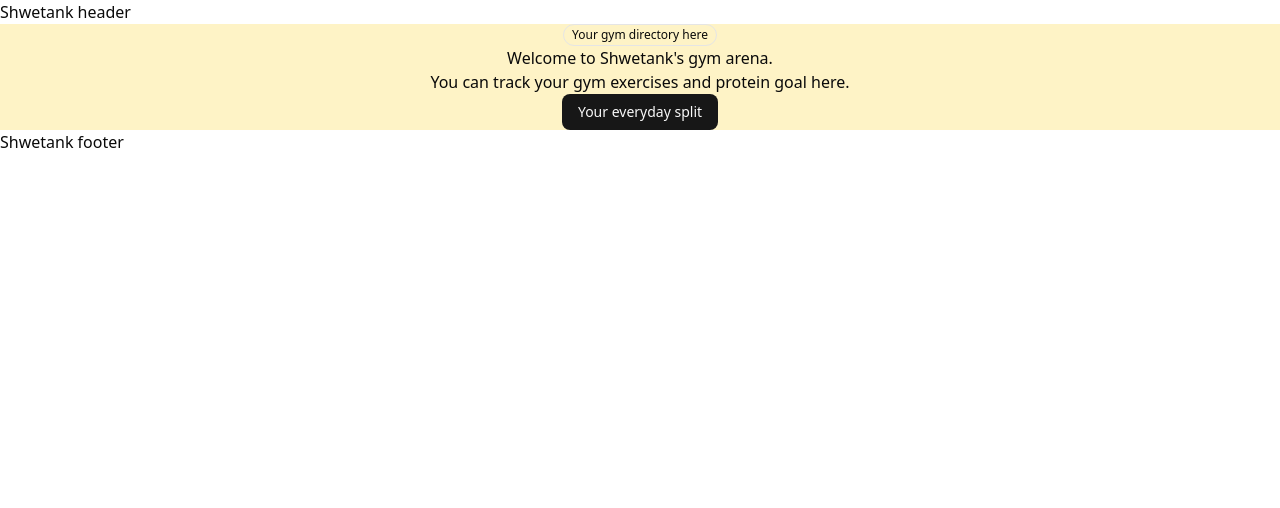
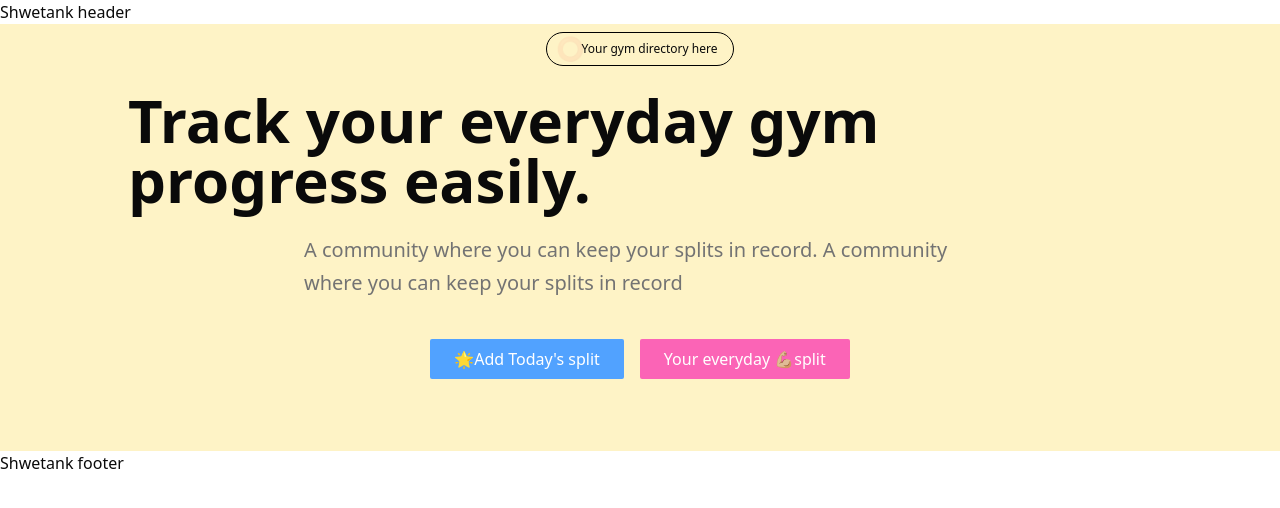
Before and after one commit to shwetank00001/ProteinCounter, a Next.js app: page / in a window 1280 px wide. Shown: the top 508 px of the page. Built offline with nearby package versions, Linux system fonts and the light colour scheme.

Commit message:
Learnt text-muted-foreground (for grey texts), for (max-w-2xl so that content doesnt go out that much), leading-relaxed (for spacing btw two lines)

```diff
--- a/components/landing-page/HeroSection.tsx
+++ b/components/landing-page/HeroSection.tsx
@@ -1,14 +1,20 @@
 import { Button } from "@/components/ui/button";
 import { Badge } from "@/components/ui/badge"
+import Link from "next/link";
+import { SparkleIcon } from "lucide-react";
 
 const HeroSection = () => {
   return (
     <section className="bg-amber-100">
-        <div className="flex flex-col px-5 items-center justify-center">
-            <Badge variant="outline">Your gym directory here  </Badge>
-                <h1>Welcome to Shwetank's gym arena.</h1>
-                <p>You can track your gym exercises and protein goal here.</p>
-            <Button>Your everyday split</Button>
+        <div className="flex flex-col px-5 py-2 items-center justify-center">
+            <Badge className="p-2 px-4 mb-6 border-black" variant="outline"><span className="animate-ping">⭕</span>Your gym directory here  </Badge>
+                <h1 className="text-3xl sm:text-4xl md:text-5xl lg:text-6xl font-bold max-w-5xl mb-6">Track your everyday gym progress easily.</h1>
+                <p className="text-lg sm:text-xl md:text-xl lg:text-xl text-muted-foreground mb-10 max-w-2xl leading-relaxed">A community where you can keep your splits in record. A community where you can keep your splits in record</p>
+
+            <div className="flex flex-col sm:flex-row gap-4 mb-16 ">
+              <Button variant={"blue"} className="text-base" size="lg"><Link href={"/submit"}>🌟Add Today's split</Link></Button>
+              <Button variant={"pink"} className="text-base" size="lg"><Link href={"/splits"}>Your everyday 💪🏼split</Link></Button>
+            </div>
         </div>
     </section>
   )
--- a/components/ui/button.tsx
+++ b/components/ui/button.tsx
@@ -9,7 +9,8 @@ const buttonVariants = cva(
   {
     variants: {
       variant: {
-        default: "bg-primary text-primary-foreground hover:bg-primary/90",
+        blue: "bg-blue-400 text-white hover:bg-blue-200 hover:text-black",
+        pink: "bg-pink-400 text-white hover:bg-pink-200 hover:text-black",
         destructive:
           "bg-destructive text-white hover:bg-destructive/90 focus-visible:ring-destructive/20 dark:focus-visible:ring-destructive/40 dark:bg-destructive/60",
         outline:
@@ -23,7 +24,7 @@ const buttonVariants = cva(
       size: {
         default: "h-9 px-4 py-2 has-[>svg]:px-3",
         sm: "h-8 rounded-md gap-1.5 px-3 has-[>svg]:px-2.5",
-        lg: "h-10 rounded-md px-6 has-[>svg]:px-4",
+        lg: "h-10 rounded-xs px-6 has-[>svg]:px-4",
         icon: "size-9",
         "icon-sm": "size-8",
         "icon-lg": "size-10",
```
